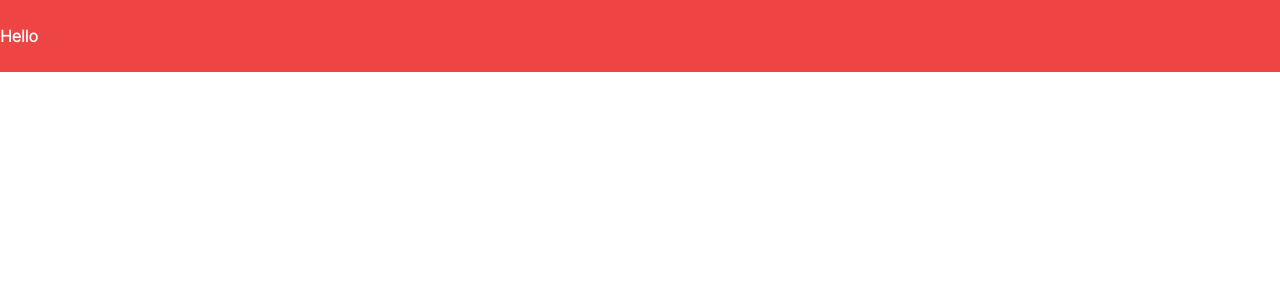
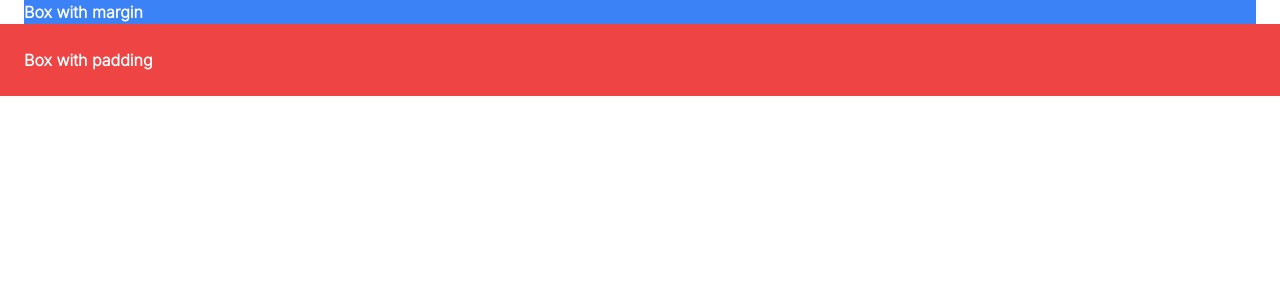
Before and after one commit to PuneetSivananda/ytube-projects, a Next.js app: page / in a window 1280 px wide. Shown: the top 300 px of the page. Built offline with nearby package versions, Linux system fonts and the light colour scheme.

Commit message:
margins and padding

```diff
--- a/app/page.tsx
+++ b/app/page.tsx
@@ -4,7 +4,12 @@ import styles from './page.module.css'
 
 
 export default function Home() {
-  return <div className='py-4 bg-red-500 text-white font-bold'>
-    Hello
+  return <div>
+    <div className='mx-4 bg-blue-500 text-white font-bold'>
+      Box with margin
+    </div>
+    <div className='p-4 bg-red-500 text-white font-bold'>
+      Box with padding
+    </div>
   </div>
 }
```
